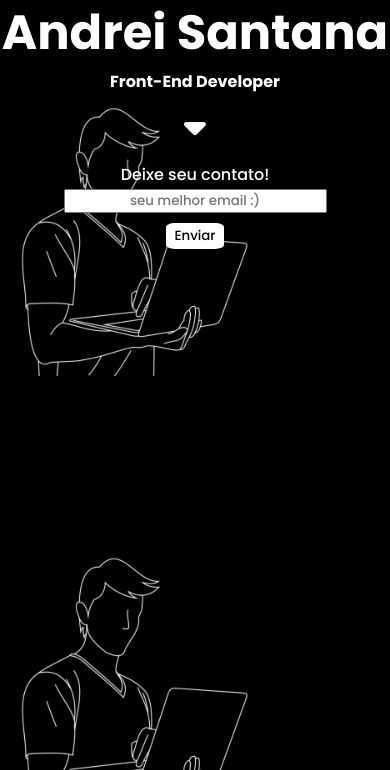
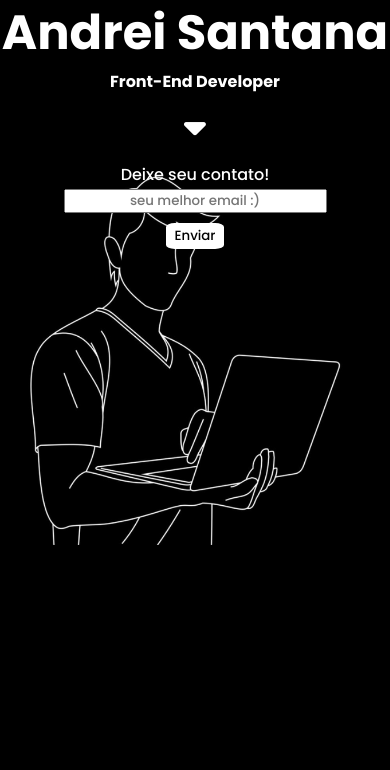
Before and after one commit to Ansantana92/PortfolioPessoal-HiringCoders-3-Project, a plain HTML site: page index.html in a window 390 px wide. Shown: the part 74-844 px from the top of the page. Drawn offline with Linux system fonts and the light colour scheme.

Commit message:
ajeitando background na versão mobile

```diff
--- a/style.css
+++ b/style.css
@@ -121,6 +121,6 @@ button:hover{
         width: 15%;
     }
     body{
-        background-size:800px;
+        background-size:1100px;
     }
 }
```
